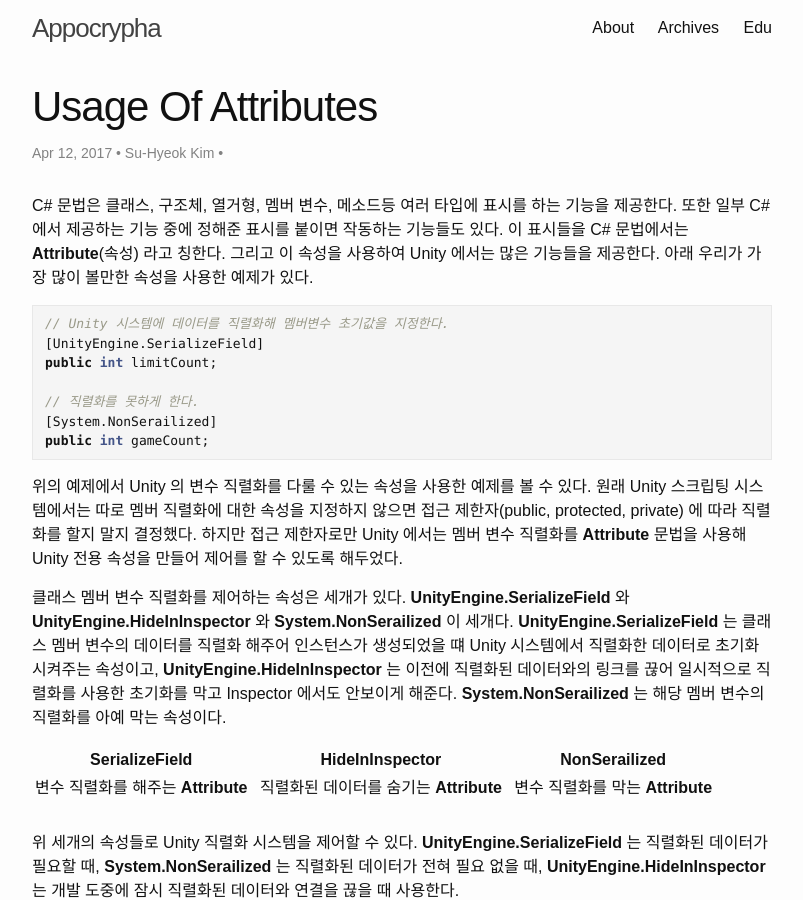
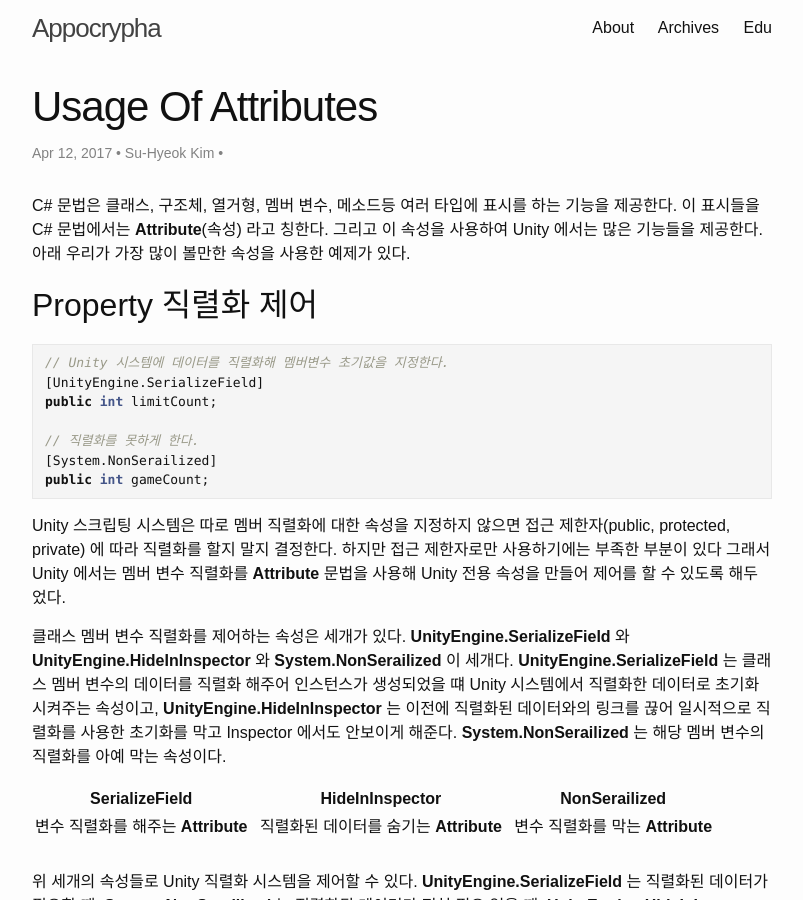
Before and after one commit to suhyeokkim/suhyeokkim.github.io, a Jekyll site: the page built from _posts/2017-04-12-usage-of-attributes.md, in a window 1280 px wide and 900 px high. Shown: the whole window, without its empty margins (238-1041 px from the left). Built offline with Jekyll 4.4.1, drawn with Linux system fonts in a browser that asks for light colours; comment, search, counter and statistics services are not loaded.

Commit message:
Update post : usage of attributes

```diff
--- a/_posts/2017-04-12-usage-of-attributes.md
+++ b/_posts/2017-04-12-usage-of-attributes.md
@@ -7,8 +7,11 @@ categories:
   - try
 ---
 
-C# 문법은 클래스, 구조체, 열거형, 멤버 변수, 메소드등 여러 타입에 표시를 하는 기능을 제공한다. 또한 일부 C# 에서 제공하는 기능 중에 정해준 표시를 붙이면 작동하는 기능들도 있다. 이 표시들을 C# 문법에서는 __Attribute__(속성) 라고 칭한다. 그리고 이 속성을 사용하여 Unity 에서는 많은 기능들을 제공한다. 아래 우리가 가장 많이 볼만한 속성을 사용한 예제가 있다.
+C# 문법은 클래스, 구조체, 열거형, 멤버 변수, 메소드등 여러 타입에 표시를 하는 기능을 제공한다. 이 표시들을 C# 문법에서는 __Attribute__(속성) 라고 칭한다. 그리고 이 속성을 사용하여 Unity 에서는 많은 기능들을 제공한다. 아래 우리가 가장 많이 볼만한 속성을 사용한 예제가 있다.
 <!-- more -->
+
+## Property 직렬화 제어
+
 {% highlight c# lineos %}
 // Unity 시스템에 데이터를 직렬화해 멤버변수 초기값을 지정한다.
 [UnityEngine.SerializeField]
@@ -19,7 +22,7 @@ public int limitCount;
 public int gameCount;
 {% endhighlight %}
 
-위의 예제에서 Unity 의 변수 직렬화를 다룰 수 있는 속성을 사용한 예제를 볼 수 있다. 원래 Unity 스크립팅 시스템에서는 따로 멤버 직렬화에 대한 속성을 지정하지 않으면 접근 제한자(public, protected, private) 에 따라 직렬화를 할지 말지 결정했다. 하지만 접근 제한자로만 Unity 에서는 멤버 변수 직렬화를 __Attribute__ 문법을 사용해 Unity 전용 속성을 만들어 제어를 할 수 있도록 해두었다.
+Unity 스크립팅 시스템은 따로 멤버 직렬화에 대한 속성을 지정하지 않으면 접근 제한자(public, protected, private) 에 따라 직렬화를 할지 말지 결정한다. 하지만 접근 제한자로만 사용하기에는 부족한 부분이 있다 그래서 Unity 에서는 멤버 변수 직렬화를 __Attribute__ 문법을 사용해 Unity 전용 속성을 만들어 제어를 할 수 있도록 해두었다.
 
 클래스 멤버 변수 직렬화를 제어하는 속성은 세개가 있다. __UnityEngine.SerializeField__ 와 __UnityEngine.HideInInspector__ 와 __System.NonSerailized__ 이 세개다. __UnityEngine.SerializeField__ 는 클래스 멤버 변수의 데이터를 직렬화 해주어 인스턴스가 생성되었을 떄 Unity 시스템에서 직렬화한 데이터로 초기화 시켜주는 속성이고, __UnityEngine.HideInInspector__ 는 이전에 직렬화된 데이터와의 링크를 끊어 일시적으로 직렬화를 사용한 초기화를 막고 Inspector 에서도 안보이게 해준다. __System.NonSerailized__ 는 해당 멤버 변수의 직렬화를 아예 막는 속성이다.
 
```
